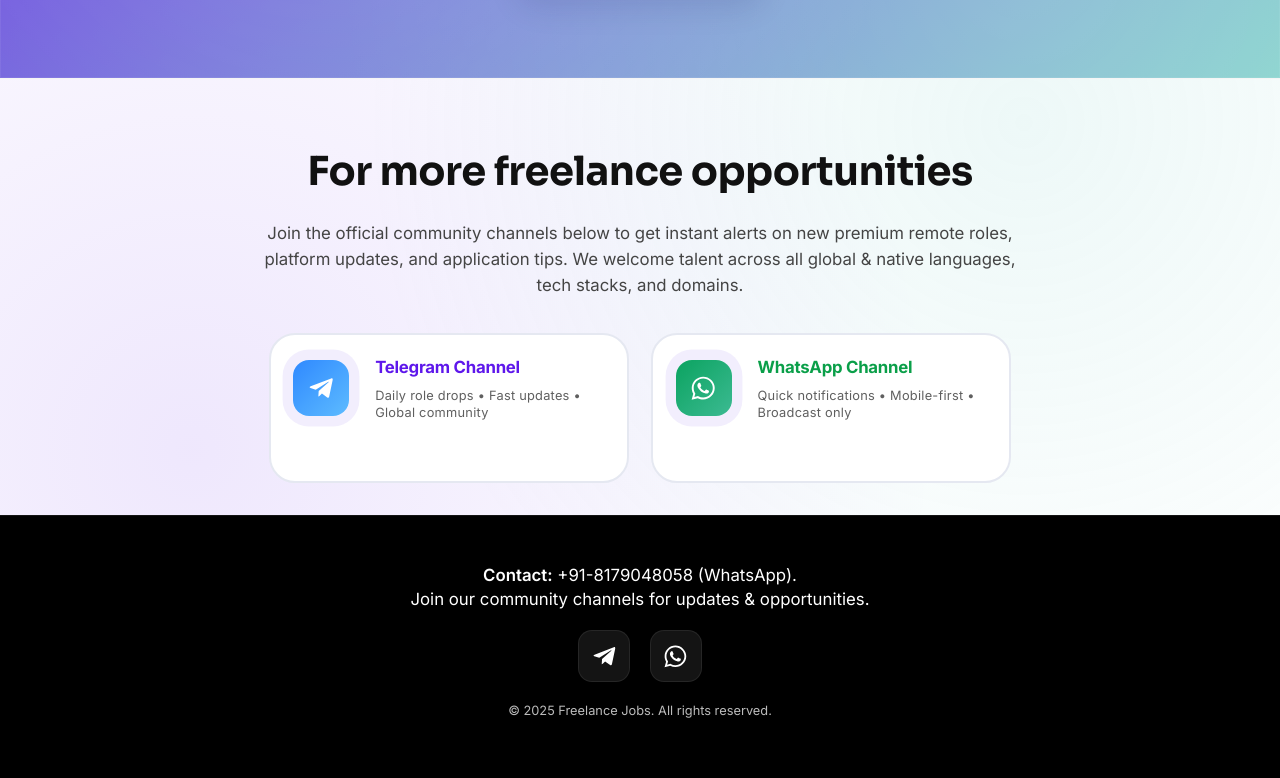
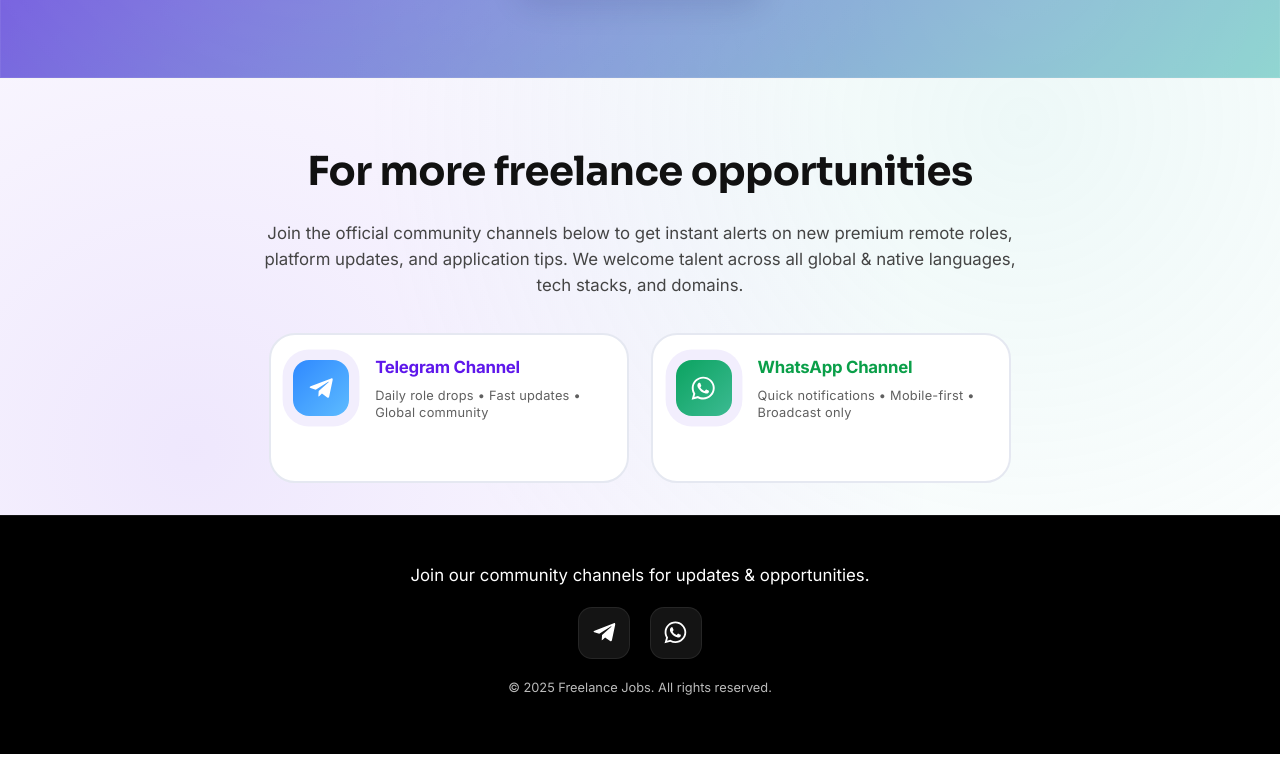
Before and after one commit to trivikramm/freelance-jobs-webapp, a React (Vite) app: page / in a window 1280 px wide. Shown: the part 4112-4890 px from the top of the page. After the commit the page ends 4866 px from the top, so only its background shows below. Built offline with nearby package versions, Linux system fonts and the light colour scheme.

Commit message:
deleted direct whatsappabcdefg

```diff
--- a/src/components/Footer.jsx
+++ b/src/components/Footer.jsx
@@ -4,12 +4,12 @@ const Footer = () => {
   return (
     <footer id="contact" className="footer-section">
       <div className="contact-info">
-        <strong>Contact:</strong> +91-8179048058 (WhatsApp).<br/>
+        {/*<strong>Contact:</strong> +91- (WhatsApp).<br/>*/}
         Join our community channels for updates & opportunities.
       </div>
       <div className="social-links">
         <a href="https://t.me/FreelanceJobs0" aria-label="Telegram Channel" target="_blank" rel="noopener noreferrer"><FaTelegramPlane /></a>
-        <a href="https://wa.me/918179048058" aria-label="Direct WhatsApp Chat" target="_blank" rel="noopener noreferrer"><FaWhatsapp /></a>
+        <a href="https://chat.whatsapp.com/KbtOV77EiOVG4gKYWafkfs?mode=ems_share_c" aria-label="Direct WhatsApp Chat" target="_blank" rel="noopener noreferrer"><FaWhatsapp /></a>
         {/* <a href="https://www.linkedin.com/in/freelancejobs0" aria-label="LinkedIn" target="_blank" rel="noopener noreferrer"><FaLinkedin /></a> */}
       </div>
       <p className="copyright">&copy; {new Date().getFullYear()} Freelance Jobs. All rights reserved.</p>
```
